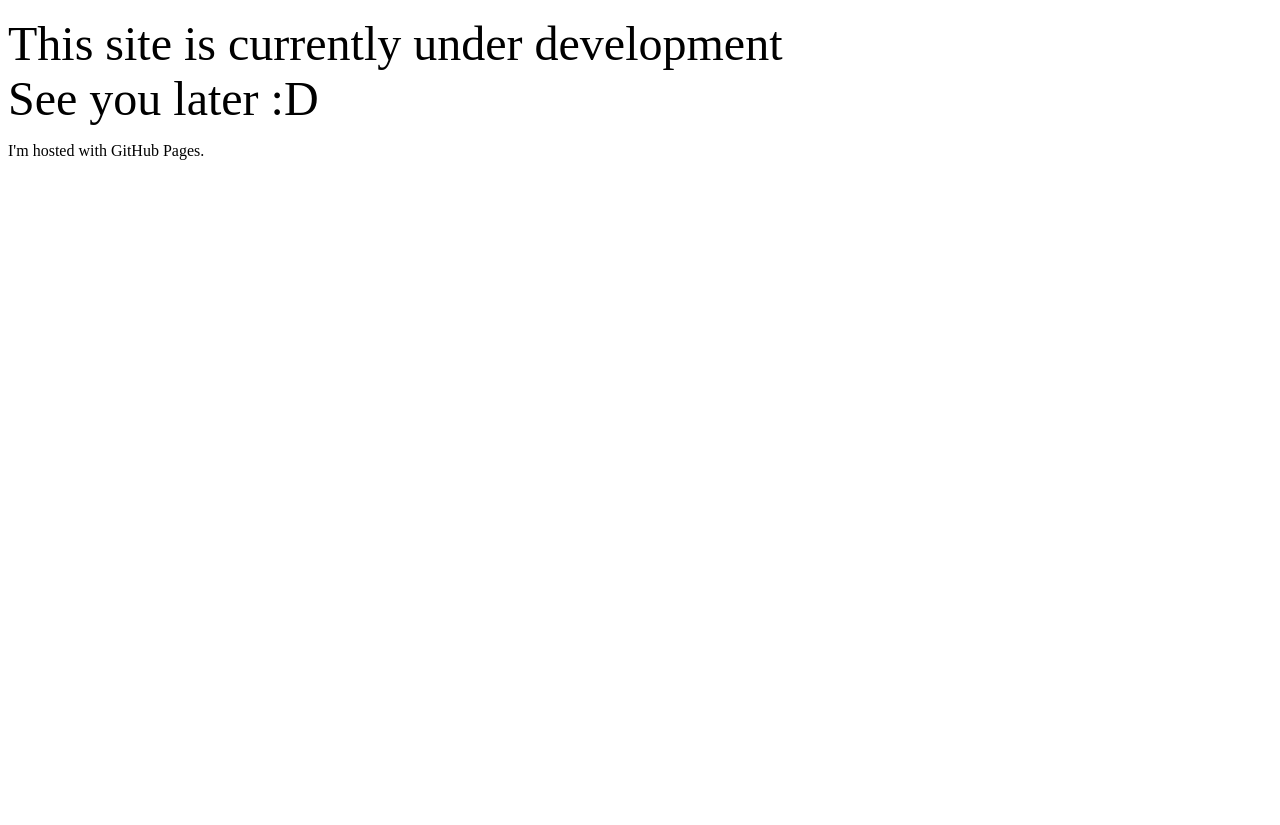
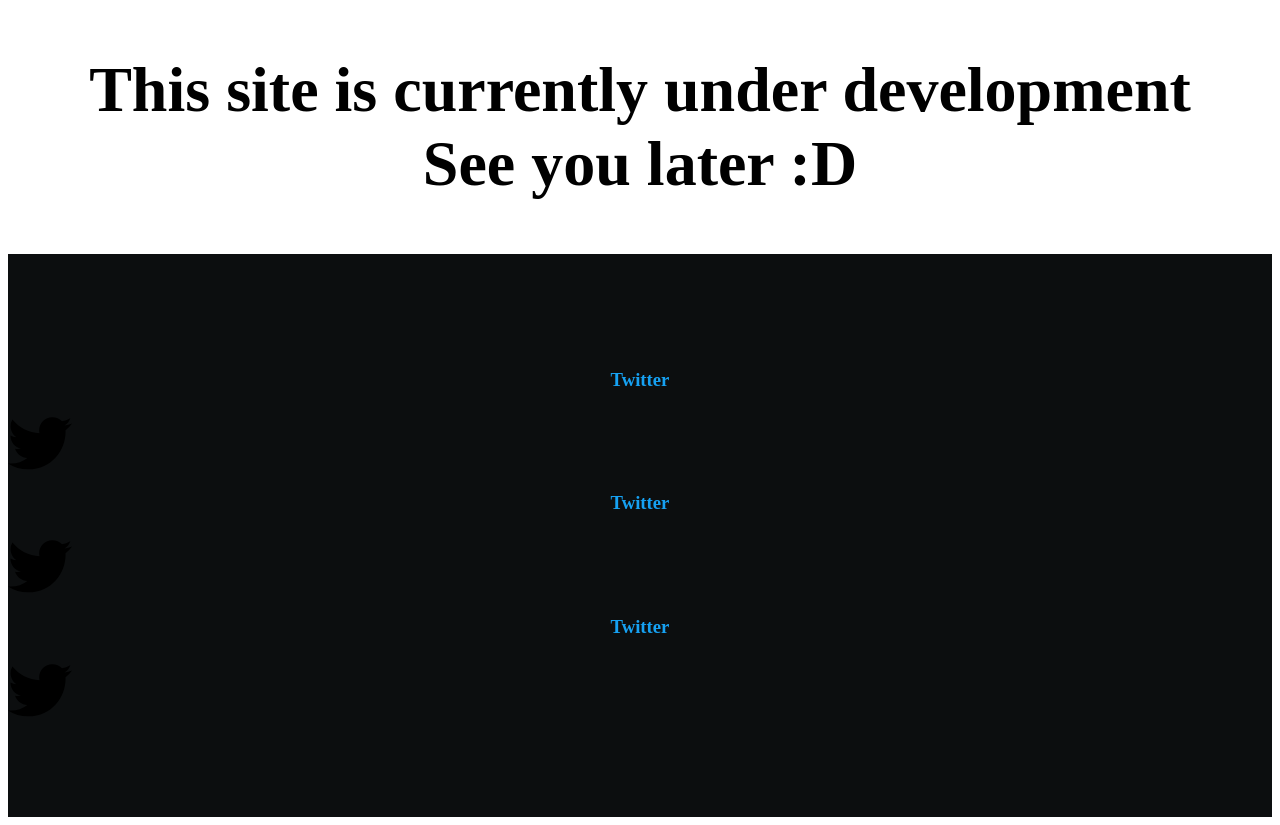
Before and after one commit to mbytesdev/mbytesdev.github.io, a plain HTML site: page index.html in a window 1280 px wide. Before the commit the page ends 800 px from the top, so only its background shows below. Drawn offline with Linux system fonts and the light colour scheme.

Commit message:
Go on Mike

```diff
--- /dev/null
+++ b/css/style.css
@@ -0,0 +1,33 @@
+h2
+{
+    font-size: 64px;
+}
+h3
+{
+    color: rgb(22, 161, 242);
+    font-size: 64;
+}
+#banner
+{
+    overflow: hidden;
+    padding: 10em 0em;
+    text-align: center;
+    z-index: 1;
+    position: relative;
+}
+#image
+{
+    width: 64px;
+    height: 64px;
+}
+#wrapper
+{
+    display: inline-block;
+}
+#featured-wrapper
+{
+    position: relative;
+    padding: 6em 0em;
+    background: #0c0e0f;
+    text-align: center;
+}
--- a/index.html
+++ b/index.html
@@ -1,22 +1,64 @@
 <!DOCTYPE html>
 <html>
-
+<meta http-equiv="refresh" content="5" ; URL=file:./index.html" />
 <link rel="icon" type="image/png" href="./icon.png">
 
 <head>
     <title>Gamermusic4 - Mike Haltiner</title>
-    <center>
+    <link rel="stylesheet" href="css/style.css" />
 
-    </center>
 </head>
 
-<body>
-    <p><font size=64>
-        This site is currently under development<br>
-        See you later :D
-    </font></p>
-    <p>I'm hosted with GitHub Pages.</p>
-    <p></p>
+<body class="homepage">
+    <div id="header">
+        <center>
+            <h2>
+                This site is currently under development<br>
+                See you later :D
+            </h2>
+        </center>
+    </div>
+    <div id="featured-wrapper">
+
+        <div class="container">
+
+            <div class="row">
+
+                <div class="4u">
+                    <header>
+                        <h3>Twitter</h3>
+                    </header>
+                    <div id="image"></span>
+                        <a href="https://twitter.com/Mike_GM4">
+                            <img src="images/Twitter.svg">
+                        </a>
+                    </div>
+                </div>
+
+                <section class="4u">
+                    <header>
+                        <h3>Twitter</h3>
+                    </header>
+                    <div id="image">
+                        <a href="https://twitter.com/Mike_GM4">
+                            <img src="images/Twitter.svg">
+                        </a>
+                    </div>
+                </section>
+
+                <section class="4u">
+                    <header>
+                        <h3>Twitter</h3>
+                    </header>
+                    <div id="image">
+                        <a href="https://twitter.com/Mike_GM4">
+                            <img src="images/Twitter.svg">
+                        </a>
+                    </div>
+                </section>
+            </div>
+        </div>
+    </div>
 </body>
 
 </html>
```
Also changed, not shown: images/Twitter.svg (added).
